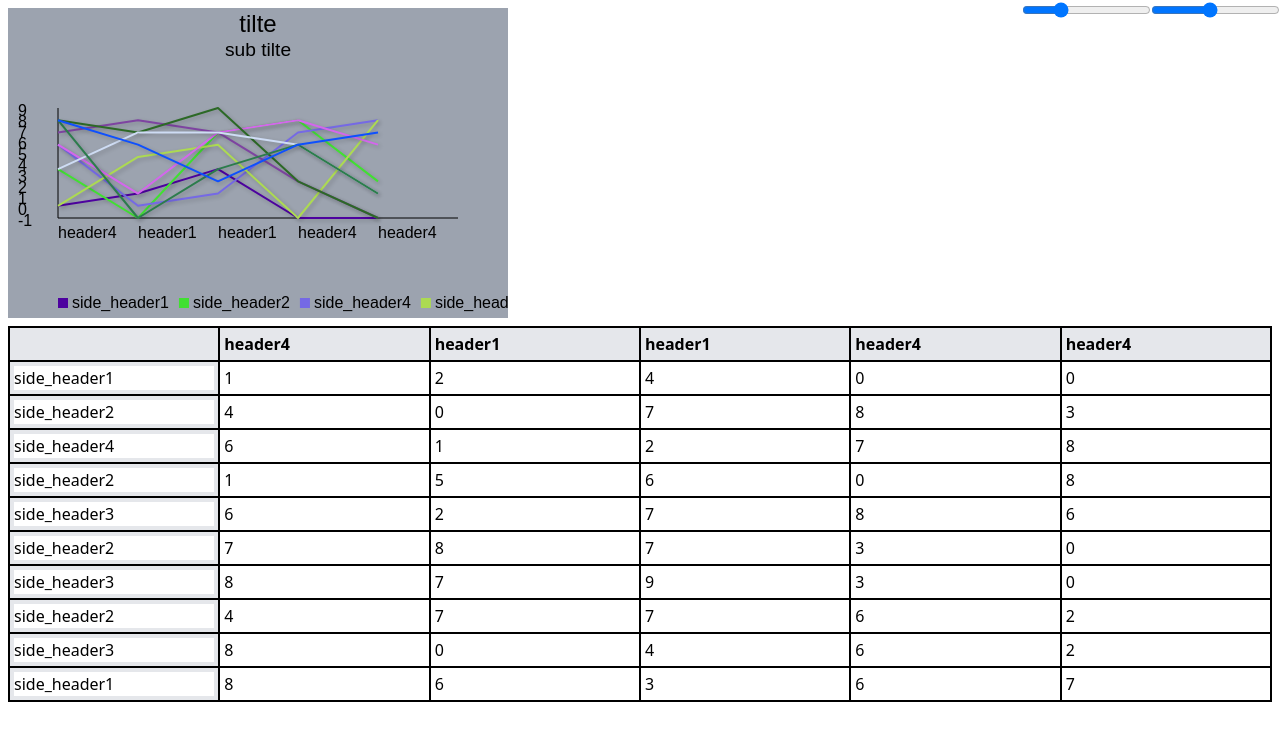
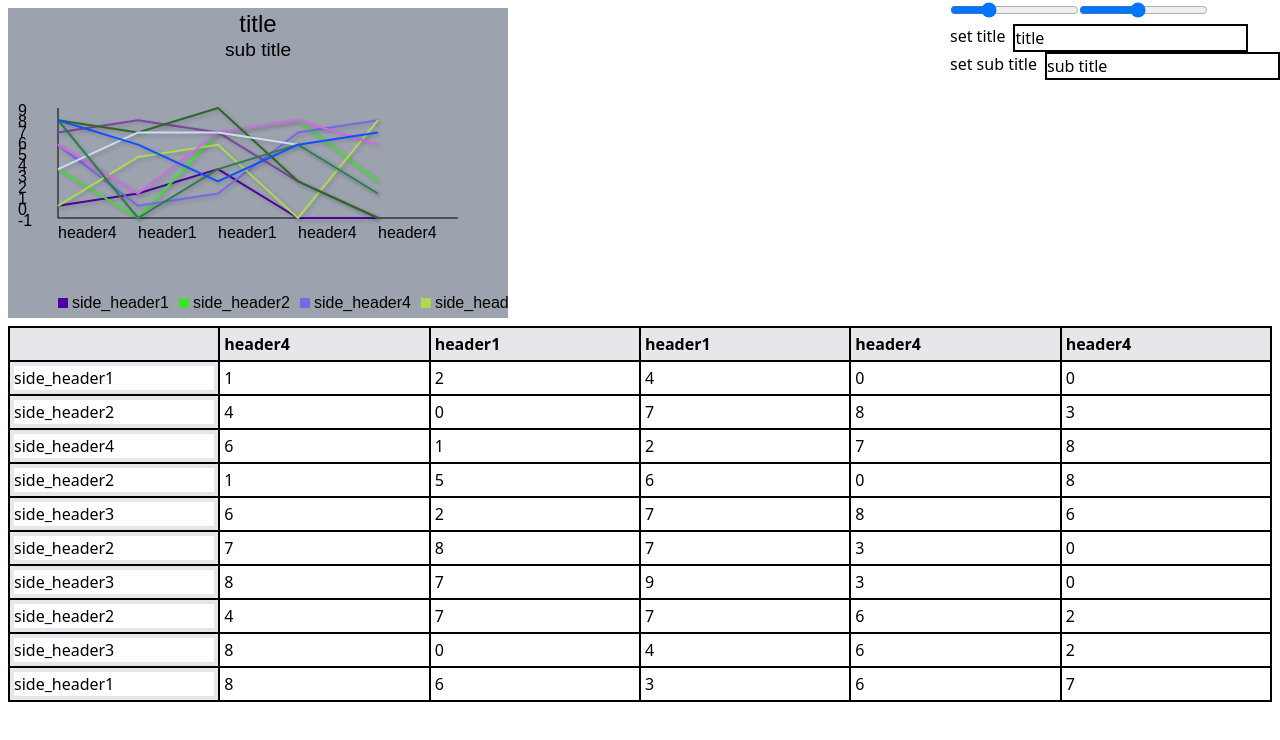
Before and after one commit to neet-007/chartsApp, a React (Vite) app: page / in a window 1280 px wide. Shown: the top 740 px of the page. Built offline with nearby package versions, Linux system fonts and the light colour scheme.

Commit message:
the title and subtitle can be changed

```diff
--- a/src/components/canvas/Canvas.tsx
+++ b/src/components/canvas/Canvas.tsx
@@ -4,8 +4,55 @@ import { useCanvasContext } from "../../context/CanvasContext";
 
 export const Canvas: FC<ComponentProps<"div">> = () => {
 	const { headers, sideHeaders, data } = useDataContext();
-	const { dimenstions } = useCanvasContext();
+	const { dimenstions, title, subTitle } = useCanvasContext();
 	const canvasRef = useRef<HTMLCanvasElement>(null);
+	const prevTitleRef = useRef(title);
+	const prevSubTitleRef = useRef(subTitle);
+
+	useEffect(() => {
+		if (!canvasRef.current) {
+			return;
+		}
+
+		const canvasCtx = canvasRef.current.getContext("2d", { willReadFrequently: true });
+		if (!canvasCtx) {
+			return;
+		}
+
+		const fontSize = 16;
+		const width = canvasRef.current.width;
+
+		const prevTitle = prevTitleRef.current;
+		const prevSubTitle = prevSubTitleRef.current;
+
+		canvasCtx.fillStyle = "black";
+		if (prevTitle !== title) {
+			canvasCtx.clearRect(
+				0,
+				0,
+				width,
+				fontSize * 1.5 + 5
+			);
+			canvasCtx.font = `${fontSize * 1.5}px Arial`;
+			canvasCtx.fillText(title, (width / 2) - (canvasCtx.measureText(title).width / 2), fontSize * 1.5);
+		}
+
+		if (prevSubTitle !== subTitle) {
+			canvasCtx.clearRect(
+				0,
+				fontSize * 1.5 + 5,
+				width,
+				fontSize * 1.2 + 5
+			);
+
+			canvasCtx.font = `${fontSize * 1.2}px Arial`;
+			canvasCtx.fillText(subTitle, (width / 2) - (canvasCtx.measureText(subTitle).width / 2), (fontSize * 1.5) + fontSize * 1.2 + 5);
+		}
+
+		prevTitleRef.current = title;
+		prevSubTitleRef.current = subTitle;
+
+	}, [title, subTitle]);
 
 	useEffect(() => {
 		if (!canvasRef.current) {
@@ -39,11 +86,11 @@ export const Canvas: FC<ComponentProps<"div">> = () => {
 		canvasCtx.font = `${fontSize * 1.5}px Arial`;
 		canvasCtx.fillStyle = "black";
 
-		canvasCtx.fillText("tilte", (width / 2) -
-			(canvasCtx.measureText("title").width / 2), fontSize * 1.5);
+		canvasCtx.fillText(title, (width / 2) -
+			(canvasCtx.measureText(title).width / 2), fontSize * 1.5);
 		canvasCtx.font = `${fontSize * 1.2}px Arial`;
-		canvasCtx.fillText("sub tilte", (width / 2) -
-			(canvasCtx.measureText("sub title").width / 2), (fontSize * 1.2) +
+		canvasCtx.fillText(subTitle, (width / 2) -
+			(canvasCtx.measureText(subTitle).width / 2), (fontSize * 1.2) +
 			(fontSize * 1.5) + 5);
 
 		canvasCtx.font = `${fontSize}px Arial`;
@@ -105,16 +152,12 @@ export const Canvas: FC<ComponentProps<"div">> = () => {
 		for (let i = 0; i < sideHeaders.length; i++) {
 			accWidth += (canvasCtx.measureText(sideHeaders[i].header).width + 24);
 			if (accWidth >= width) {
-				console.log("adjus hieght")
 				accWidth = 0;
 				textHeight += 80;
 			}
 		}
 
-		console.log(height - yOffset)
-		console.log(textHeight)
 		if (height - yOffset < textHeight) {
-			console.log("need new heigth")
 			const image = canvasCtx.getImageData(0, 0, width, height);
 			canvasRef.current.height += textHeight - (height - yOffset);
 			canvasCtx.font = `${fontSize}px Arial`;
--- a/src/components/canvas/CanvasControl.tsx
+++ b/src/components/canvas/CanvasControl.tsx
@@ -2,7 +2,8 @@ import { ComponentProps, FC } from "react";
 import { useCanvasContext } from "../../context/CanvasContext";
 
 export const CanvasControl: FC<ComponentProps<"div">> = () => {
-	const { dimenstions, setDimenstions } = useCanvasContext()
+	const { dimenstions, setDimenstions,
+		title, subTitle, setTitle, setSubTitle } = useCanvasContext()
 
 	return (
 		<div className="fixed right-0 top-0">
@@ -18,6 +19,20 @@ export const CanvasControl: FC<ComponentProps<"div">> = () => {
 					width: Number(e.target.value)
 				}))}
 				max={1100} />
+			<div className="flex gap-2">
+				<label htmlFor="titleInput">set title</label>
+				<input name="titleInput" id="titleInput"
+					className="border-2 border-black"
+					type="text" defaultValue={title}
+					onChange={e => setTitle(e.target.value)} />
+			</div>
+			<div className="flex gap-2">
+				<label htmlFor="subTitleInput">set sub title</label>
+				<input name="subTitleInput" id="subTitleInput"
+					className="border-2 border-black"
+					type="text" defaultValue={subTitle}
+					onChange={e => setSubTitle(e.target.value)} />
+			</div>
 		</div>
 	)
 }
--- a/src/context/CanvasContext.tsx
+++ b/src/context/CanvasContext.tsx
@@ -5,11 +5,19 @@ type DimenstionsType = { height: number, width: number }
 type CanvasContextType = {
   dimenstions: DimenstionsType,
   setDimenstions: React.Dispatch<React.SetStateAction<DimenstionsType>>
+  title: string,
+  setTitle: React.Dispatch<React.SetStateAction<string>>
+  subTitle: string,
+  setSubTitle: React.Dispatch<React.SetStateAction<string>>
 }
 
 const INITIAL_STATE: CanvasContextType = {
   dimenstions: { height: 0, width: 0 },
   setDimenstions: () => { },
+  title: "title",
+  setTitle: () => { },
+  subTitle: "sub title",
+  setSubTitle: () => { },
 };
 
 const canvasContext = createContext<CanvasContextType>(INITIAL_STATE);
@@ -19,10 +27,16 @@ export const CanvasContextProvider: FC<ComponentProps<"div">> = ({ children }) =
     height: 300,
     width: 500,
   })
+  const [title, setTitle] = useState<string>("title");
+  const [subTitle, setSubTitle] = useState<string>("sub title");
 
   const value = {
     dimenstions,
-    setDimenstions
+    setDimenstions,
+    title,
+    subTitle,
+    setTitle,
+    setSubTitle,
   } as CanvasContextType
 
   return (
```
